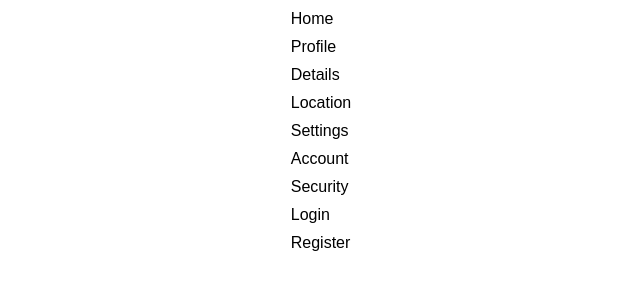
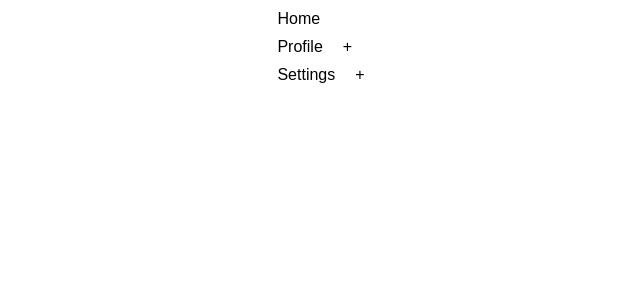
Before and after one commit to ayezabashir/ReactJs-Mini-Projects, a React (Vite) app: page / in a window 1280 px wide. Shown: the top 300 px of the page, without its empty margins (319-959 px from the left). Built offline with nearby package versions, Linux system fonts and the light colour scheme.

Commit message:
children items

```diff
--- a/src/components/Tree View/MenuItem.jsx
+++ b/src/components/Tree View/MenuItem.jsx
@@ -1,12 +1,30 @@
 /* eslint-disable react/prop-types */
+import { useState } from "react"
 import MenuList from "./MenuList"
 
 const MenuItem = ({ item }) => {
+    const [displayCurrentChild, setDisplayCurrentChild] = useState({});
+
+    function handleToggleChildren(getCurrentLabel) {
+        setDisplayCurrentChild({
+            ...displayCurrentChild,
+            [getCurrentLabel]: !displayCurrentChild[getCurrentLabel]
+        })
+    }
     return (
         <li>
-            <p>{item.label}</p>
+            <div style={{ display: 'flex', gap: '20px' }}>
+                <p >{item.label}</p>
+                {
+                    item && item.children && item.children.length > 0 ? <span style={{ cursor: "pointer" }} onClick={() => handleToggleChildren(item.label)}>
+                        {
+                            displayCurrentChild[item.label] ? '-' : '+'
+                        }
+                    </span> : null
+                }
+            </div>
             {
-                item && item.children && item.children.length > 0 ?
+                item && item.children && item.children.length > 0 && displayCurrentChild[item.label] ?
                     <MenuList list={item.children} />
                     :
                     null
```
